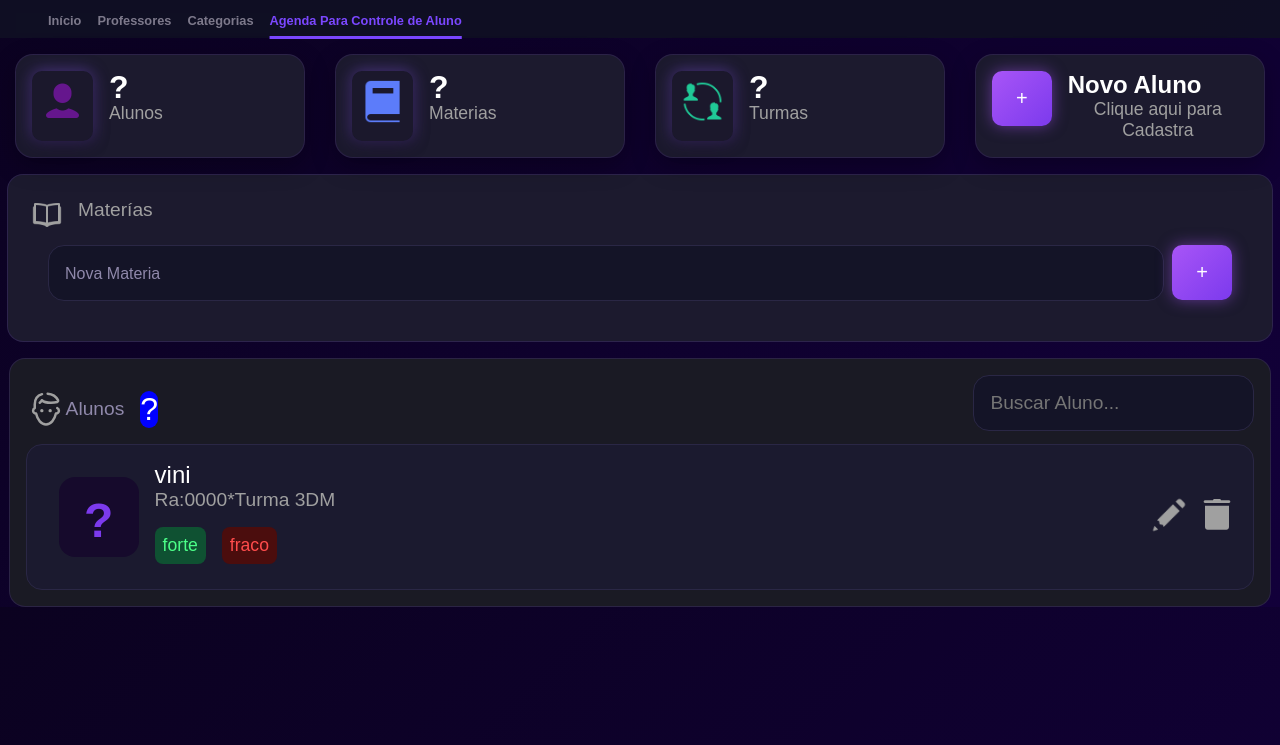
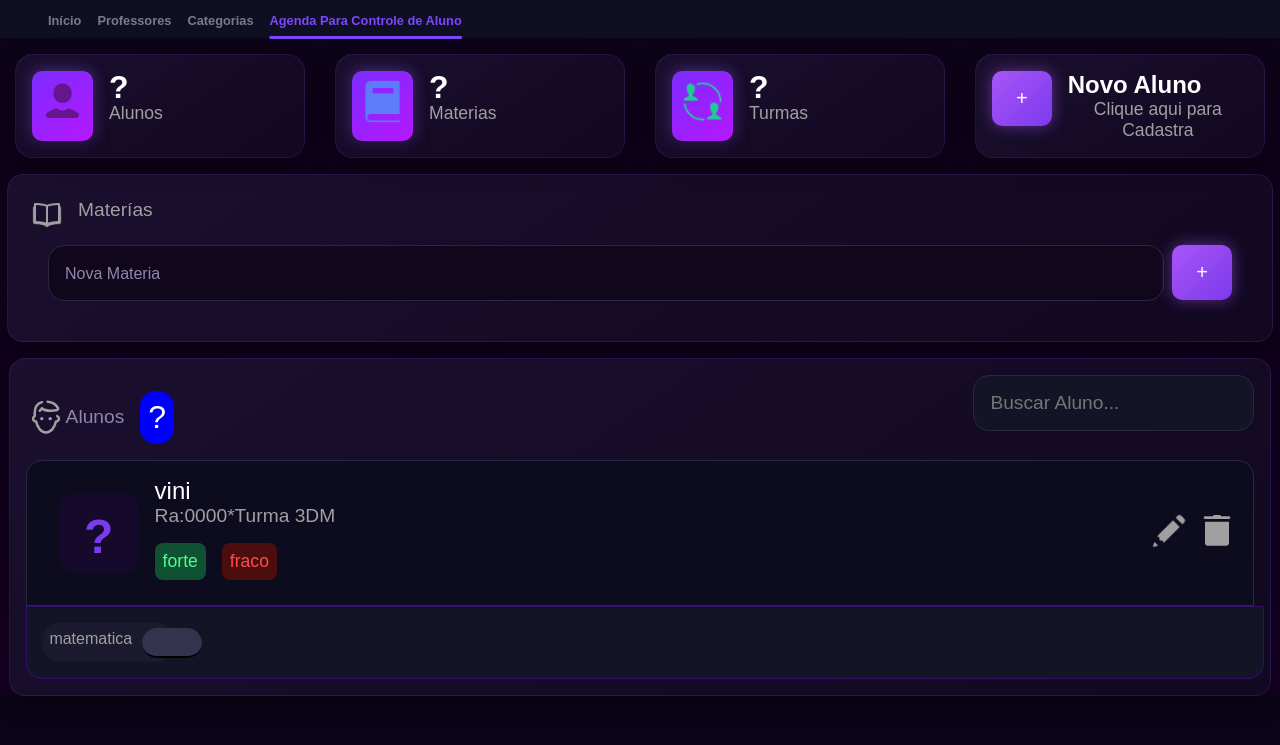
Before and after one commit to RyanM28S/Salotti_Opina, a plain HTML site: page frontend/html/agenda.html in a window 1280 px wide. Shown: the part 55-800 px from the top of the page. Drawn offline with Linux system fonts and the light colour scheme.

Commit message:
melhorzinho

```diff
--- a/frontend/css/agenda.css
+++ b/frontend/css/agenda.css
@@ -1,12 +1,23 @@
 * {
   margin: 0;
   padding: 0;
+}
+:root {
+  --bg: #0b0417;
+  --bg-card: #1a0f2e;
+  --bg-card-2: #120821;
+  --borda: #3b1e63;
+  --roxo: #7b2cff;
+  --roxo-claro: #b517ff;
+  --texto: #f3ecff;
+  --texto-fraco: #a58edb;
 }
 body {
   font-family: Arial, sans-serif;
 }
 .index {
-  background: linear-gradient(135deg, #0b0220, #12003a);
+  background: linear-gradient(180deg, #0b0417, #140022);
+  color: var(--texto);
 }
 
 .inicio {
@@ -90,6 +101,7 @@ header button {
   padding: 0.6rem 1rem;
   cursor: pointer;
   border-radius: 1rem;
+
   font-size: 1rem;
   display: flex;
   align-items: center;
@@ -148,19 +160,26 @@ header button:hover {
   margin: 1rem auto;
   width: 65%;
   height: auto;
-  background: #1c1a2e;
+  background: linear-gradient(145deg, var(--bg-card), var(--bg-card-2));
   border: 1px solid rgba(0, 0, 0, 0.5);
   border-radius: 16px;
   padding: 25px;
-  box-shadow: 0 10px 30px rgba(0, 0, 0, 0.5);
+  box-shadow: 0 0 10px rgba(128, 0, 255, 0.2);
+  box-shadow: 0 8px 20px rgba(0, 0, 0, 0.35);
+  transition: 0.3s;
+}
+.conteudo:hover {
+  transform: translateY(-4px);
+  box-shadow: 0 12px 24px rgba(123, 44, 255, 0.18);
 }
 .card {
   width: 20%;
-  background-color: #1c1a2e;
+  background: linear-gradient(145deg, var(--bg-card), var(--bg-card-2));
   border: 1px solid rgba(145, 92, 255, 0.12);
   border-radius: 18px;
   display: flex;
   padding: 1rem;
+  box-shadow: 0 0 10px rgba(128, 0, 255, 0.2);
   gap: 1rem;
   box-shadow: 0 8px 24px rgba(0, 0, 0, 0.25);
   transition: 0.25s ease;
@@ -215,7 +234,7 @@ header button:hover {
   width: 100%;
   border-radius: 1rem;
   border: #2a2745 1px solid;
-  background-color: #141427;
+  background: #10071d;
   color: #e5e7eb;
   font-size: 1.2rem;
 }
@@ -230,7 +249,7 @@ header button:hover {
   font-size: 1rem;
 }
 .materia {
-  background-color: #1c1a2e;
+  background: linear-gradient(145deg, var(--bg-card), var(--bg-card-2));
   padding: 1.5rem;
   display: block;
   margin: 1rem auto;
@@ -239,6 +258,12 @@ header button:hover {
   gap: 2rem;
   width: 95%;
   align-items: center;
+  box-shadow: 0 8px 20px rgba(0, 0, 0, 0.35);
+  transition: 0.3s;
+}
+.materia:hover {
+  transform: translateY(-4px);
+  box-shadow: 0 12px 24px rgba(123, 44, 255, 0.18);
 }
 .aparecer {
   display: block;
@@ -247,7 +272,7 @@ header button:hover {
   display: none;
 }
 .cadas {
-  background-color: #1b1a2f;
+  background: linear-gradient(145deg, var(--bg-card), var(--bg-card-2));
   padding: 1.5rem;
   width: 95%;
   flex-direction: column;
@@ -255,6 +280,12 @@ header button:hover {
   border-radius: 1rem;
   gap: 2rem;
   border: 1px solid rgba(139, 92, 246, 0.15);
+   box-shadow: 0 8px 20px rgba(0,0,0,0.35);
+  transition: 0.3s;
+}
+.cadas:hover{
+  transform: translateY(-4px);
+  box-shadow: 0 12px 24px rgba(123,44,255,0.18);
 }
 .cadas h2 {
   color: white;
@@ -265,7 +296,7 @@ header button:hover {
   width: 95%;
   border-radius: 1rem;
   border: #2a2745 1px solid;
-  background-color: #141427;
+   background: #10071d;
   color: #e5e7eb;
   font-size: 1.2rem;
 }
@@ -283,7 +314,6 @@ header button:hover {
   padding: 1rem 1.5rem;
   font-size: 1rem;
   background: linear-gradient(135deg, #a855f7, #7c3aed);
-  border: none;
   border-radius: 10px;
   color: white;
   font-size: 20px;
@@ -315,7 +345,7 @@ header button:hover {
   box-shadow:
     0 6px 16px rgba(0, 0, 0, 0.4),
     0 0 15px rgba(139, 92, 246, 0.5);
-  background: rgba(22, 14, 37, 0.15);
+background: linear-gradient(145deg, var(--roxo), var(--roxo-claro));
   padding: 0.5rem;
 }
 .leite button {
@@ -608,20 +638,26 @@ label {
 .p2 {
   display: block;
   font-size: 2rem;
+  padding: 0.5rem;
   color: white;
   border-radius: 1rem;
   margin: 1rem 1rem;
   background-color: blue;
 }
 .infor_alunos {
-  background-color: #1a1a24;
+ background: linear-gradient(145deg, var(--bg-card), var(--bg-card-2));
   border: 1px solid rgba(139, 92, 246, 0.15);
   width: 96%;
   padding: 1rem;
   display: block;
   border-radius: 1rem;
   margin: auto;
-  border-radius: 1rem;
+  box-shadow: 0 8px 20px rgba(0,0,0,0.35);
+  transition: 0.3s;
+}
+.infor_alunos:hover{
+  transform: translateY(-4px);
+  box-shadow: 0 12px 24px rgba(123,44,255,0.18);
 }
 .ladov1 {
   display: flex;
@@ -639,24 +675,31 @@ label {
 .butoes button:hover {
   filter: brightness(0.9);
 }
+
 .butoes img {
   width: 40px;
   background-color: transparent !important;
   background: none !important;
+  transition: all 0.2s ease;
 }
-/* imagens de ícones dentro dos cards */
+.butoes img:hover {
+  background-color: #261642;
+}
+
 .card .icon img {
-  width: 45px; /* ajuste aqui para aumentar/diminuir */
+  width: 45px;
   height: auto;
+  transition: all 0.5s ease;
 }
+
 .ladov2 {
   display: flex;
   justify-content: space-between;
-  background-color: #1b1a2f;
- border: 1px solid rgba(122,0,255,0.3);
+  background-color: #0d0c1f;
+  border: 1px solid rgba(122, 0, 255, 0.3);
   padding: 1rem;
   border: #2a2745 1px solid;
-  border-radius: 1rem;
+  border-radius: 1rem 1rem 0rem 0rem;
 }
 .inicial {
   font-size: 3rem;
@@ -684,7 +727,7 @@ label {
 }
 .forte {
   font-size: 1.1rem;
-background: #0f5132;
+  background: #0f5132;
   color: #4cff88;
   border-radius: 0.5rem;
   padding: 0.5rem;
@@ -692,9 +735,38 @@ background: #0f5132;
 }
 .fraco {
   font-size: 1.1rem;
-   background: #4b0d0d;
+  background: #4b0d0d;
   color: #ff4c4c;
   border-radius: 0.5rem;
   padding: 0.5rem;
   margin-top: 1rem;
 }
+.nota {
+  border: 0;
+  border-bottom: 2px solid #000;
+  outline: none;
+  width: 50px;
+  font-size: 16px;
+  padding: 5px;
+  background-color: #33334d;
+}
+.materiav2 {
+  background-color: #141427;
+  width: 98%;
+  border: 1px solid rgba(122, 0, 255, 0.3);
+  border-radius: 0rem 0rem 1rem 1rem;
+  padding: 1rem;
+}
+.materiav3 {
+  background-color: #1b1a2f;
+  width: 10%;
+  gap: 0.5rem;
+  display: flex;
+  color: #a0a0a0;
+  padding: 0.3rem;
+  border-radius: 1rem;
+}
+.materiav3 input {
+  text-align: center;
+  color: white;
+}
--- a/frontend/html/agenda.html
+++ b/frontend/html/agenda.html
@@ -124,6 +124,12 @@
           <div class="butoes"><button><img src="../img/lapisv1.png" alt="icone-lapis"></button>
           <button><img src="../img/lixov1.svg" alt="icone-lixo"></button></div>
       </div>
+      <div class="materiav2">
+        <div class="materiav3" >
+          <label for="nota">matematica </label>
+        <input type="number" id="nota" class="nota">
+        </div>
+      </div>
     </main>
     <script src="../js/agenda.js"></script>
   </body>
```
